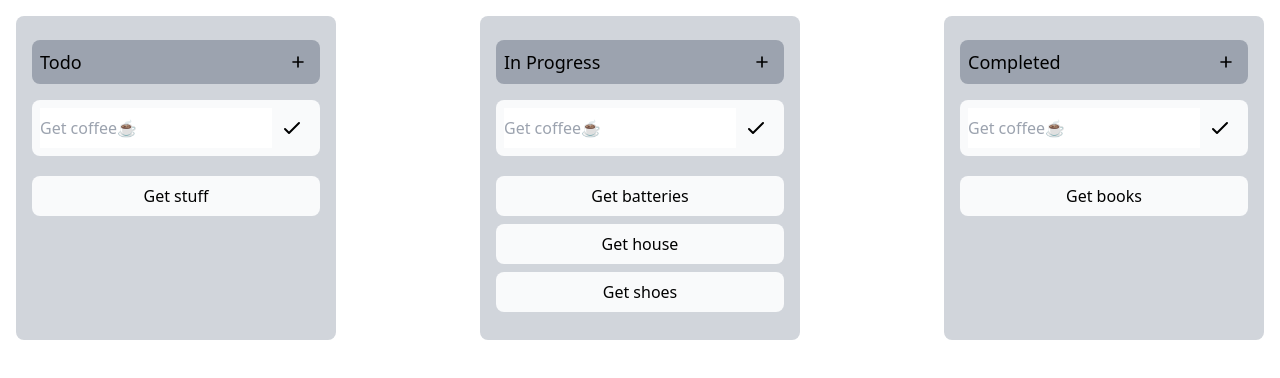
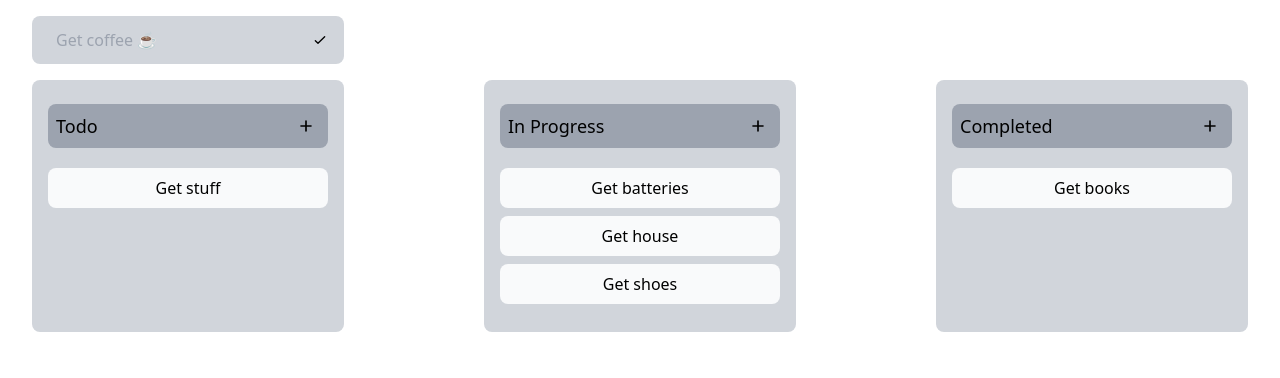
Before and after one commit to GeoBrodas/react-beautiful-dnd-nextjs, a Next.js app: page / in a window 1280 px wide. Shown: the top 378 px of the page. Built offline with nearby package versions, Linux system fonts and the light colour scheme.

Commit message:
add functionality to input field

```diff
--- a/components/ToDoColoumn.js
+++ b/components/ToDoColoumn.js
@@ -5,6 +5,7 @@ import TaskCard from './ui/TaskCard';
 import { filterDataByStatus } from 'helpers/task-filter';
 import InputTask from './ui/InputTask';
 import { PlusSmIcon } from '@heroicons/react/outline';
+import { v4 } from 'uuid';
 
 function ToDoColoumn({ tasks }) {
   const todoItems = filterDataByStatus(tasks, 'todo');
@@ -27,15 +28,34 @@ function ToDoColoumn({ tasks }) {
     },
   });
 
+  // input-handler for adding cards to list
+  function inputHandler(task) {
+    setState((prev) => {
+      return {
+        ...prev,
+        todo: {
+          title: 'ToDo',
+          items: [
+            {
+              id: v4(),
+              name: task,
+            },
+            ...prev.todo.items,
+          ],
+        },
+      };
+    });
+  }
+
   function onDragHandler({ source, destination }) {
     if (!destination) return;
     // if the item is draggend to a invalid space
 
-    // if (
-    //   destination.index === source.index &&
-    //   destination.droppableId === source.droppableId
-    // )
-    //   return;
+    if (
+      destination.index === source.index &&
+      destination.droppableId === source.droppableId
+    )
+      return;
 
     // create a copy of the dragged card
     const itemCopy = { ...state[source.droppableId].items[source.index] };
@@ -58,6 +78,10 @@ function ToDoColoumn({ tasks }) {
   }
 
   return (
+    <div className="flex-col m-4">
+      {/* Input field to add tasks to ToDo */}
+      <InputTask show={inputHandler} />
+
       <div className="flex justify-between overflow-scroll md:scrollbar-hide">
         <DragDropContext onDragEnd={onDragHandler}>
           {_.map(state, (data, key) => {
@@ -68,10 +92,11 @@ function ToDoColoumn({ tasks }) {
               >
                 <div className="flex my-4 px-2 py-2 justify-between bg-gray-400 whitespace-nowrap font-medium rounded-lg">
                   <p className="text-lg">{data.title}</p>
-                <PlusSmIcon className="h-7 hover:bg-gray-50 rounded-full p-1" />
+                  <PlusSmIcon
+                    onClick={inputHandler}
+                    className="h-7 hover:bg-gray-50 rounded-full p-1"
+                  />
                 </div>
-
-              <InputTask />
 
                 <Droppable droppableId={key}>
                   {(provided, snapshot) => (
@@ -95,6 +120,7 @@ function ToDoColoumn({ tasks }) {
           })}
         </DragDropContext>
       </div>
+    </div>
   );
 }
 
--- a/components/ui/InputTask.js
+++ b/components/ui/InputTask.js
@@ -1,16 +1,25 @@
 import { CheckIcon } from '@heroicons/react/outline';
+import { useRef } from 'react';
 
-function InputTask() {
+function InputTask(props) {
+  const userEnteredInput = useRef();
+
   function submitHandler(event) {
     event.preventDefault();
+    props.show(userEnteredInput.current.value);
+    userEnteredInput.current.value = '';
   }
 
   return (
     <form onSubmit={submitHandler}>
-      <div className="bg-gray-50 flex justify-evenly p-2 rounded-lg">
-        <input placeholder="Get coffee☕" className="flex-grow outline-none" />
+      <div className="bg-gray-300 ml-4 w-1/4 flex justify-between p-2 rounded-lg">
+        <input
+          ref={userEnteredInput}
+          placeholder="Get coffee ☕"
+          className="outline-none bg-transparent px-4"
+        />
         <button type="submit">
-          <CheckIcon className="h-10 rounded-full p-2 hover:bg-gray-300 bg-transparent" />
+          <CheckIcon className="h-8 rounded-full p-2 hover:bg-gray-50 bg-transparent" />
         </button>
       </div>
     </form>
--- a/pages/index.js
+++ b/pages/index.js
@@ -1,10 +1,16 @@
 import ToDoColoumn from '@/components/ToDoColoumn';
+
+import Head from 'next/head';
+
 import { resetServerContext } from 'react-beautiful-dnd';
 import { v4 } from 'uuid';
 
 export default function Home({ data }) {
   return (
     <div>
+      <Head>
+        <title>Pocus - Prototype 🛠</title>
+      </Head>
       {/* To do - coloumn */}
       <ToDoColoumn tasks={data} />
     </div>
```
Lines whose indentation alone changed are shown as unchanged.
